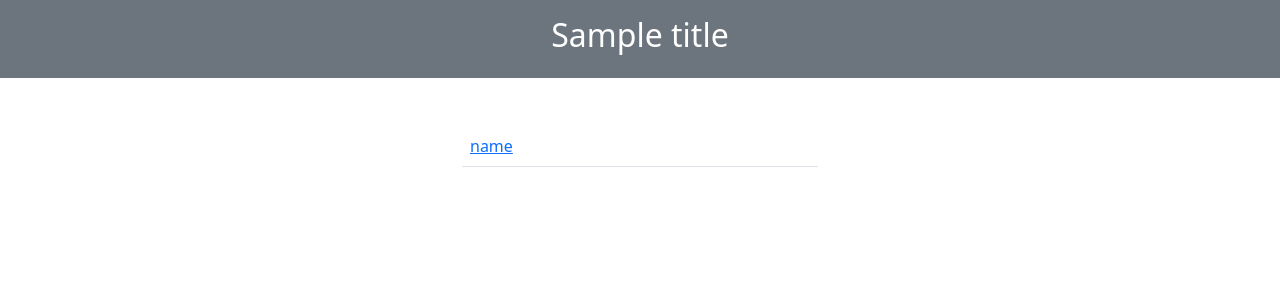
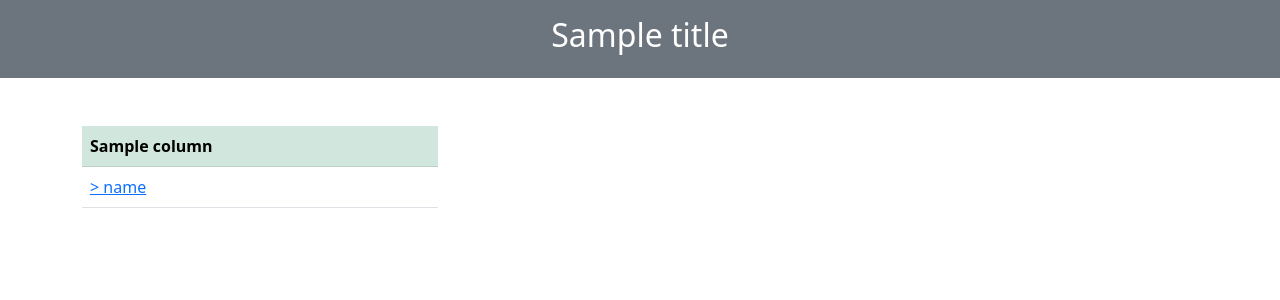
Before and after one commit to jhatala-myth/nbookmark, a Flask app: template templates/index.html in a window 1280 px wide. Shown: the top 300 px of the page. Run offline with Flask 2, Linux system fonts and the light colour scheme; the template is opened without the code that fills it: most values are stand-ins (such as "Sample title", 1, 10 or a date in 2020); some libraries are stand-ins or nearby versions.

Commit message:
update code, add column title

```diff
--- a/app.py
+++ b/app.py
@@ -6,8 +6,8 @@ app = Flask(__name__)
 
 @app.route('/')
 def index():
-    config_query = "SELECT item, value FROM bookmark_config WHERE item = 'title';"
-    get_query = "SELECT column_id, bookmark_order FROM bookmark_view ORDER BY column_id;"
+    config_query = "SELECT value FROM bookmark_config WHERE item = 'title';"
+    get_query = "SELECT column_id, bookmark_order, column_title FROM bookmark_view ORDER BY column_id;"
     ''' DB Connect '''
     db_conn = sqlite3.connect("db/nbookmark.db")
     db_cursor = db_conn.cursor()
@@ -17,14 +17,18 @@ def index():
         return render_template('error.html', error_msg=' '.join(db_error.args))
 
     ''' Fetch links from DB '''
-    columns = {}
+    columns = []
     records = db_cursor.fetchall()
     for row in records:
-        columns[row[0]] = {}
+        '''
+            structure:
+            columns = [ {"title": "column_title", "links": { "bookmark_title": "bookmark_url", ...  }} ]
+        '''
+        columns.append({"title": row[2], "links": {}})
         link_query = 'SELECT bookmark_title, bookmark_url FROM bookmark_list WHERE id IN ({})'.format(','.join(row[1].split(',')))
         db_cursor.execute(link_query)
         items = db_cursor.fetchall()
-        [columns[row[0]].update({_[0]: _[1]}) for _ in items]
+        [columns[len(columns)-1]["links"].update({_[0]: _[1]}) for _ in items]
 
     db_cursor.execute(config_query)
     config = db_cursor.fetchall()
--- a/templates/index.html
+++ b/templates/index.html
@@ -14,21 +14,25 @@
 
 <div class="container mt-5">
   <div class="row">
-    <div class="col"></div>
-  {%- for key, value in url_list.items() %}
-    <div class="col-sm-4">
+  {%- for column in url_list %}
+    <div class="col-md-4">
       <table class="table table-hover">
+      <thead class="table-success">
+      <tr>
+       <th>{{ column["title"] }}</th>
+      </tr>
+      </thead>
       <tbody>
-    {%- for link in value.keys() %}
+      {%- for link in column["links"].keys() %}
       <tr>
-        <td><a href="{{ value[link] }}" target="_blank"> {{ link }} </a></td>
+        <td><a href="{{ column["links"][link] }}" target="_blank"> > {{ link }}</a> </td>
       </tr>
     {%- endfor %}
       </tbody>
       </table>
      </div>
   {%- endfor %}
-    <div class="col"></div>
+
   </div>
 </div>
 
```
